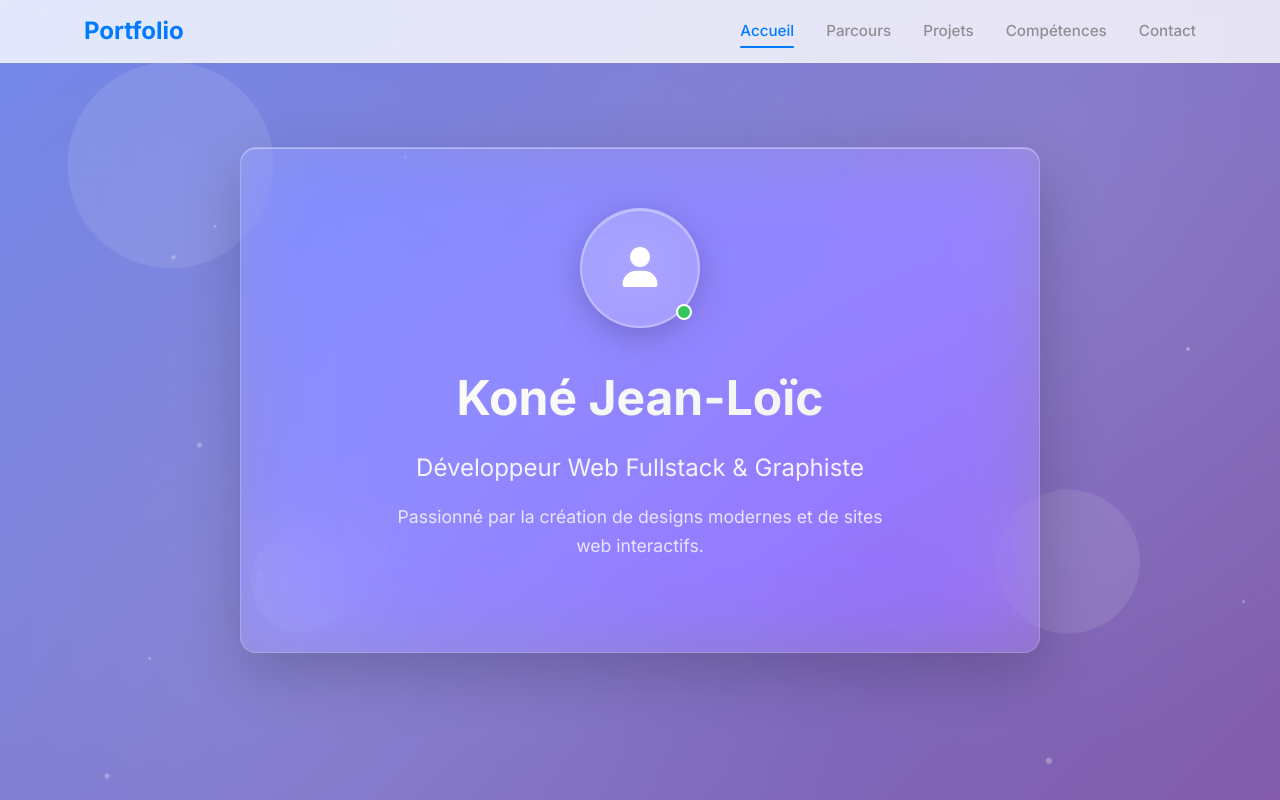
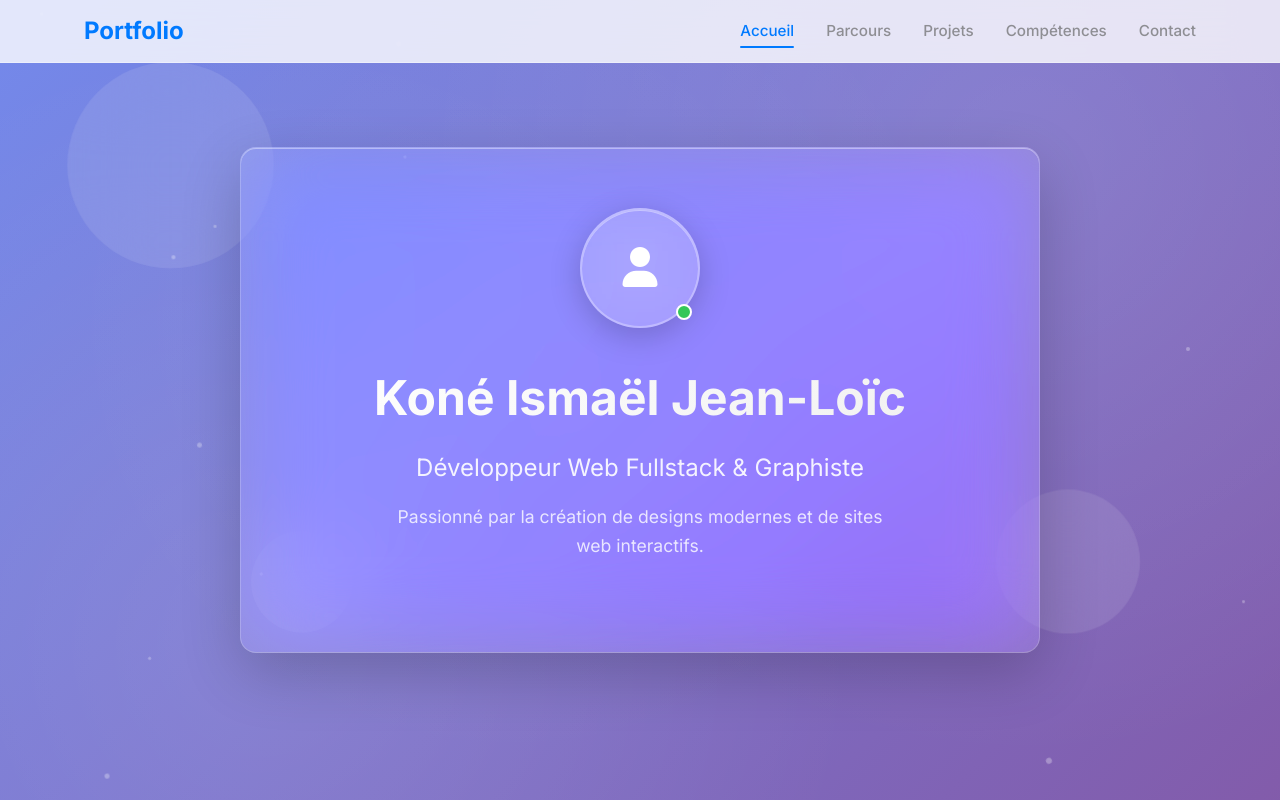
Before and after one commit to Jlooo11/Monportfolio, a plain HTML site: page index.html in a window 1280 px wide. Shown: the top 800 px of the page. Drawn offline with Linux system fonts and the light colour scheme.

Commit message:
modifications

```diff
--- a/index.html
+++ b/index.html
@@ -46,7 +46,7 @@
                 <div class="ios-status-indicator"></div>
             </div>
             <div class="ios-hero-text">
-                <h1 class="ios-hero-title">Koné Jean-Loïc</h1>
+                <h1 class="ios-hero-title">Koné Ismaël Jean-Loïc</h1>
                 <p class="ios-hero-subtitle">Développeur Web Fullstack & Graphiste</p>
                 <p class="ios-hero-description">Passionné par la création de designs modernes et de sites web interactifs.</p>
             </div>
```
